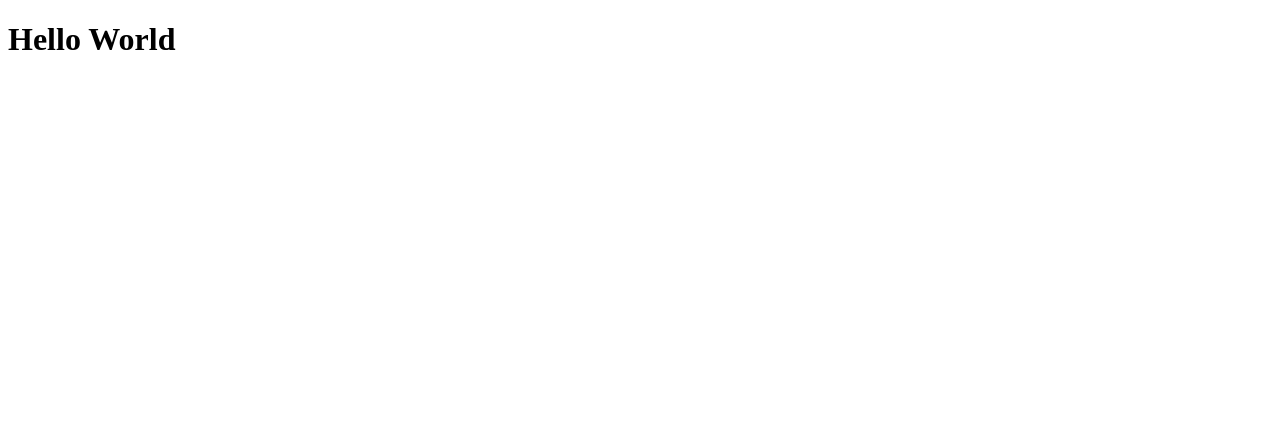
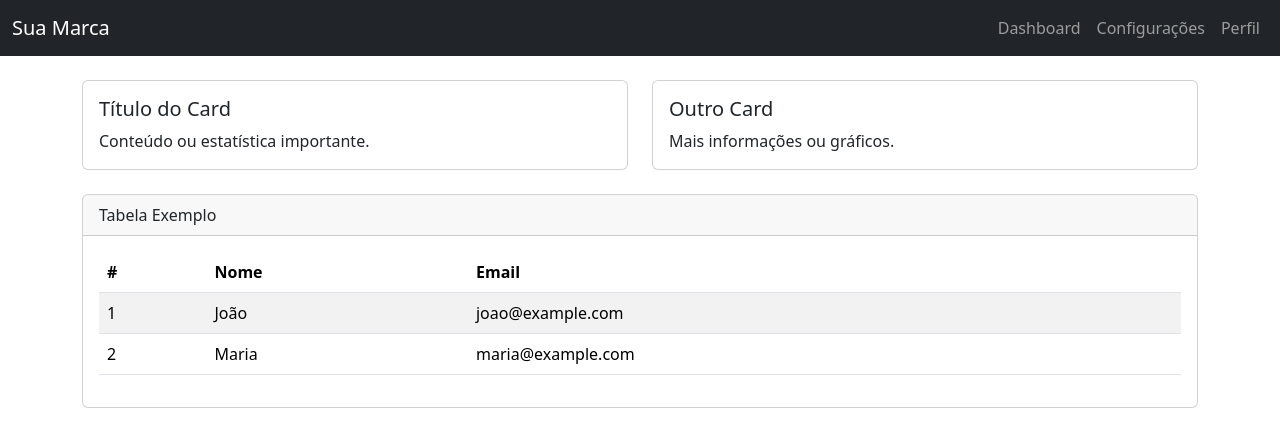
Before and after one commit to dalsoncaivano/fortalentsacademy, a plain HTML site: page index.html in a window 1280 px wide. Drawn offline with nearby package versions, Linux system fonts and the light colour scheme.

Commit message:
feat: add bootstrap dashboard skeleton

```diff
--- a/index.html
+++ b/index.html
@@ -1,10 +1,80 @@
 <!DOCTYPE html>
-<html lang="pt-BR">
+<html lang="pt">
 <head>
-  <meta charset="UTF-8">
-  <title>Hello World</title>
+  <meta charset="UTF-8" />
+  <meta name="viewport" content="width=device-width, initial-scale=1.0" />
+  <title>Dashboard Exemplo</title>
+  <link href="https://cdn.jsdelivr.net/npm/bootstrap@5.3.2/dist/css/bootstrap.min.css" rel="stylesheet">
 </head>
 <body>
-  <h1>Hello World</h1>
+  <nav class="navbar navbar-expand-lg navbar-dark bg-dark">
+    <div class="container-fluid">
+      <a class="navbar-brand" href="#">Sua Marca</a>
+      <button class="navbar-toggler" type="button" data-bs-toggle="collapse" data-bs-target="#navbarNav">
+        <span class="navbar-toggler-icon"></span>
+      </button>
+      <div class="collapse navbar-collapse" id="navbarNav">
+        <ul class="navbar-nav ms-auto">
+          <li class="nav-item"><a class="nav-link" href="#">Dashboard</a></li>
+          <li class="nav-item"><a class="nav-link" href="#">Configurações</a></li>
+          <li class="nav-item"><a class="nav-link" href="#">Perfil</a></li>
+        </ul>
+      </div>
+    </div>
+  </nav>
+
+  <div class="container my-4">
+    <div class="row">
+      <div class="col-md-6 mb-4">
+        <div class="card">
+          <div class="card-body">
+            <h5 class="card-title">Título do Card</h5>
+            <p class="card-text">Conteúdo ou estatística importante.</p>
+          </div>
+        </div>
+      </div>
+      <div class="col-md-6 mb-4">
+        <div class="card">
+          <div class="card-body">
+            <h5 class="card-title">Outro Card</h5>
+            <p class="card-text">Mais informações ou gráficos.</p>
+          </div>
+        </div>
+      </div>
+    </div>
+
+    <div class="row">
+      <div class="col-lg-12">
+        <div class="card">
+          <div class="card-header">Tabela Exemplo</div>
+          <div class="card-body">
+            <table class="table table-striped">
+              <thead>
+                <tr>
+                  <th>#</th>
+                  <th>Nome</th>
+                  <th>Email</th>
+                </tr>
+              </thead>
+              <tbody>
+                <tr>
+                  <td>1</td>
+                  <td>João</td>
+                  <td>joao@example.com</td>
+                </tr>
+                <tr>
+                  <td>2</td>
+                  <td>Maria</td>
+                  <td>maria@example.com</td>
+                </tr>
+              </tbody>
+            </table>
+          </div>
+        </div>
+      </div>
+    </div>
+  </div>
+
+  <script src="https://cdn.jsdelivr.net/npm/bootstrap@5.3.2/dist/js/bootstrap.bundle.min.js"></script>
 </body>
 </html>
```
